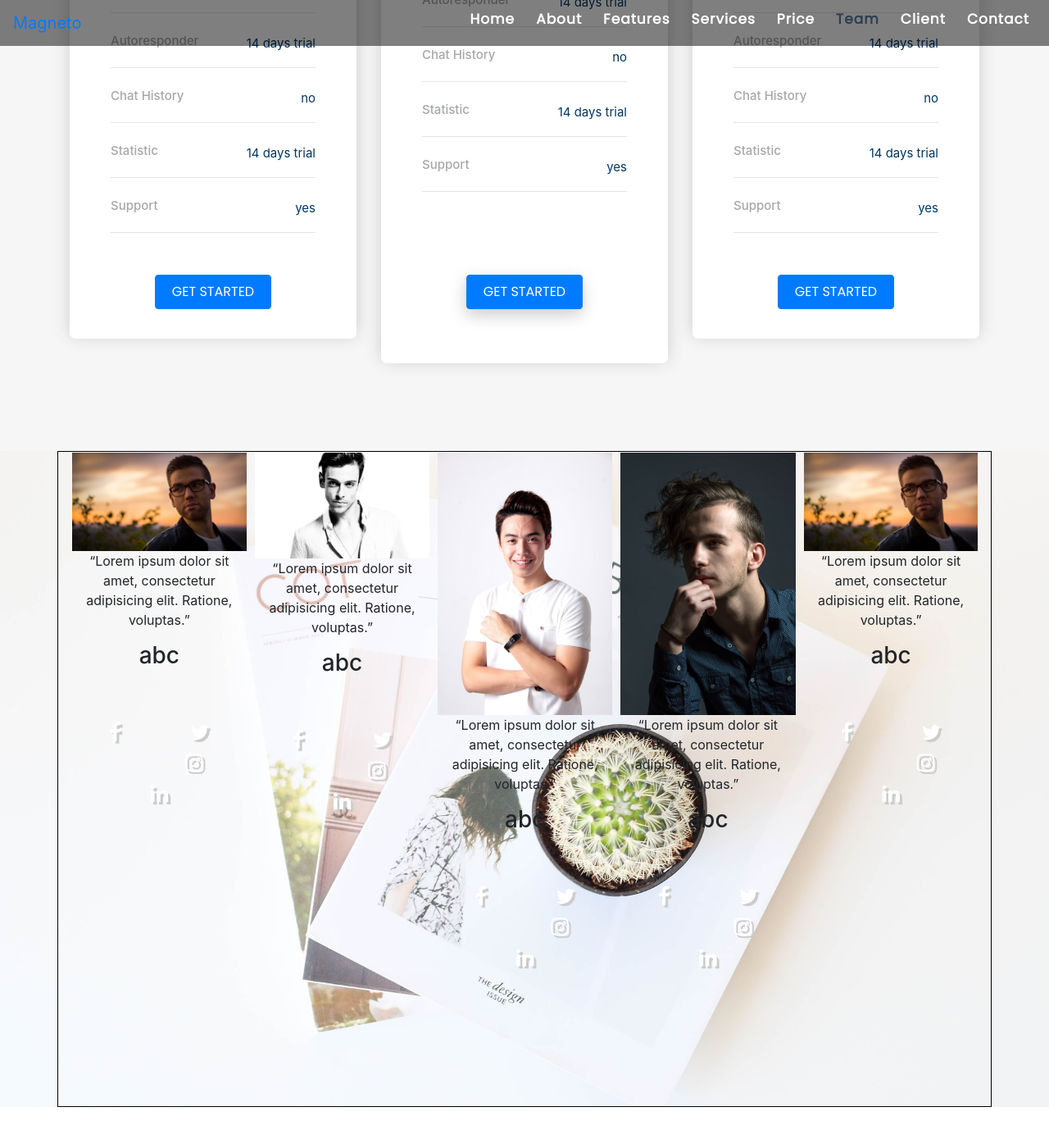
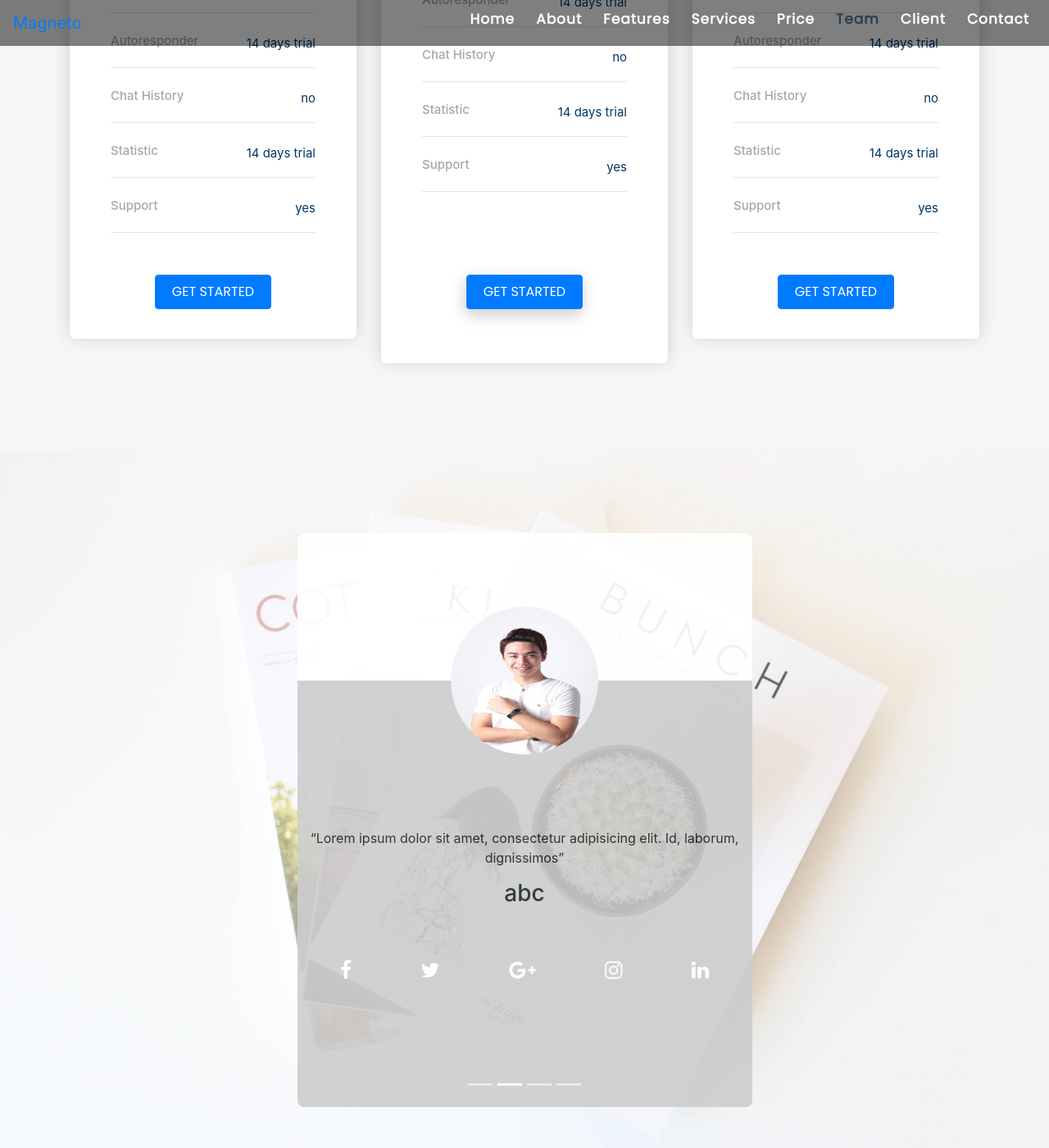
Before and after one commit to Jekyllfox/Magneto, a Jekyll site: the page built from index.html, in a window 1280 px wide and 1400 px high, scrolled down 3518 px. Shown: the whole window at 82% size. Built offline with Jekyll 4.4.1, drawn with Linux system fonts in a browser that asks for light colours; nearby versions of some CDN libraries; Markdown is read by kramdown in place of the engine named in the settings; before the commit the page ends 4868 px from its top, so only the background shows below that.

Commit message:
initial commit

```diff
--- a/css/style.css
+++ b/css/style.css
@@ -548,19 +548,36 @@ font-weight:lighter;
 
 .team{
   width: 100%;
-  height: 800px;
+  height: 850px;
   background-image: url('../images/books.jpg');
   background-position: center;
   background-size: cover;
   background-repeat: no-repeat;
   background-attachment: fixed;
 }
-.team .container{
+.team .row{
+  width: 50%;
+  margin: 0 auto;
+}
+.member-profile{
   width: 100%;
-  height: 100%;
-  border: 1px solid black;
+  height: 700px;
+  margin-top: 100px;
+  background-color: #ccc;
+  opacity: 0.9;
+  border-radius: 8px;
 }
-.members{
+.member-profile .mem-header{
   width: 100%;
-  border: 1px solid #0000;
+  height: 180px;
+  background-color: #fff;
+  border-top-right-radius: 8px;
+  border-top-left-radius: 8px;
 }
+.member-profile img{
+  width: 180px;
+  height: 180px;
+  border-radius: 100%;
+  position: relative;
+  top:-90px;
+}
--- a/index.html
+++ b/index.html
@@ -296,78 +296,91 @@ layout: default
 <div class="team" id="team">
   <div class="container">
     <div class="row">
-      <div class="col-lg-12">
+      <div id="Indicators" class="carousel slide" data-ride="carousel">
+        <ol class="carousel-indicators">
+          <li data-target="#Indicators" data-slide-to="0" class="active"></li>
+          <li data-target="#Indicators" data-slide-to="1"></li>
+          <li data-target="#Indicators" data-slide-to="2"></li>
+          <li data-target="#Indicators" data-slide-to="3"></li>
+        </ol>
+        <div class="carousel-inner">
 
-        <div class="members owl-carousel">
-         <div class="member-profile item">
-         <div class="header"></div>
+          <div class="carousel-item active">
+            <div class="member-profile">
+            <div class="mem-header"></div>
             <img src="assets/mem1.jpg" alt="member1">
-           <p><span>&ldquo;</span>Lorem ipsum dolor sit amet, consectetur adipisicing elit. Ratione, voluptas.<span>&rdquo;</span></p>
+              <p><span>&ldquo;</span>Lorem ipsum dolor sit amet, consectetur adipisicing elit. Id, laborum, dignissimos<span>&rdquo;</span></p>
             <h3 class="mem-name">abc</h3>
             <div class="social-links">
               <ul>
                 <li><a href="#"><i class="fa fa-facebook"></i></a></li>
                 <li><a href="#"><i class="fa fa-twitter"></i></a></li>
-             <li><a href="#"><i class="fa fa-gogle-plus"></i></a></li>
+                <li><a href="#"><i class="fa fa-google-plus"></i></a></li>
                 <li><a href="#"><i class="fa fa-instagram"></i></a></li>
                 <li><a href="#"><i class="fa fa-linkedin"></i></a></li>
               </ul>
             </div>
             </div>
+          </div>
+          <div class="carousel-item">
             <div class="member-profile item">
-           <div class="header"></div>
+              <div class="mem-header"></div>
               <img src="assets/mem2.jpg" alt="member1">
               <blockquote cite="">
-             <p><span>&ldquo;</span>Lorem ipsum dolor sit amet, consectetur adipisicing elit. Ratione, voluptas.<span>&rdquo;</span></p>
+                <p><span>&ldquo;</span>Lorem ipsum dolor sit amet, consectetur adipisicing elit. Id, laborum, dignissimos<span>&rdquo;</span></p>
               </blockquote>
               <h3 class="mem-name">abc</h3>
               <div class="social-links">
                 <ul>
                   <li><a href="#"><i class="fa fa-facebook"></i></a></li>
                   <li><a href="#"><i class="fa fa-twitter"></i></a></li>
-               <li><a href="#"><i class="fa fa-gogle-plus"></i></a></li>
+                  <li><a href="#"><i class="fa fa-google-plus"></i></a></li>
                   <li><a href="#"><i class="fa fa-instagram"></i></a></li>
                   <li><a href="#"><i class="fa fa-linkedin"></i></a></li>
                 </ul>
               </div>
             </div>
+          </div>
+          <div class="carousel-item">
             <div class="member-profile item">
-           <div class="header"></div>
+              <div class="mem-header"></div>
               <img src="assets/mem3.jpg" alt="member1">
               <blockquote cite="">
-             <p><span>&ldquo;</span>Lorem ipsum dolor sit amet, consectetur adipisicing elit. Ratione, voluptas.<span>&rdquo;</span></p>
+                <p><span>&ldquo;</span>Lorem ipsum dolor sit amet, consectetur adipisicing elit. Id, laborum, dignissimos<span>&rdquo;</span></p>
               </blockquote>
               <h3 class="mem-name">abc</h3>
               <div class="social-links">
                 <ul>
                   <li><a href="#"><i class="fa fa-facebook"></i></a></li>
                   <li><a href="#"><i class="fa fa-twitter"></i></a></li>
-               <li><a href="#"><i class="fa fa-gogle-plus"></i></a></li>
+                  <li><a href="#"><i class="fa fa-google-plus"></i></a></li>
                   <li><a href="#"><i class="fa fa-instagram"></i></a></li>
                   <li><a href="#"><i class="fa fa-linkedin"></i></a></li>
                 </ul>
               </div>
             </div>
+          </div>
+          <div class="carousel-item">
             <div class="member-profile item">
-           <div class="header"></div>
+              <div class="mem-header"></div>
               <img src="assets/mem4.jpg" alt="member1">
               <blockquote cite="">
-             <p><span>&ldquo;</span>Lorem ipsum dolor sit amet, consectetur adipisicing elit. Ratione, voluptas.<span>&rdquo;</span></p>
+                <p><span>&ldquo;</span>Lorem ipsum dolor sit amet, consectetur adipisicing elit. Id, laborum, dignissimos<span>&rdquo;</span></p>
               </blockquote>
               <h3 class="mem-name">abc</h3>
               <div class="social-links">
                 <ul>
                   <li><a href="#"><i class="fa fa-facebook"></i></a></li>
                   <li><a href="#"><i class="fa fa-twitter"></i></a></li>
-               <li><a href="#"><i class="fa fa-gogle-plus"></i></a></li>
+                  <li><a href="#"><i class="fa fa-google-plus"></i></a></li>
                   <li><a href="#"><i class="fa fa-instagram"></i></a></li>
                   <li><a href="#"><i class="fa fa-linkedin"></i></a></li>
                 </ul>
               </div>
             </div>
           </div>
-
         </div>
       </div>
     </div>
   </div>
+</div>
--- a/js/main.js
+++ b/js/main.js
@@ -41,26 +41,3 @@ $(window).on('scroll', function () {
          $('.navbar').css('background-color','transparent');
        }
    });
-
-
-// Carousel
-  $(".owl-carousel").owlCarousel({
-  center:true,
-  loop:true,
-  margin:10,
-  dots:true,
-  autoplay:true,
-  autoplayTimeout:5000,
-  autoplayHoverPause:false,
-   responsive:{
-       0:{
-           items:1
-       },
-       600:{
-           items:3
-       },
-       1000:{
-           items:5
-       }
-   }
-  });
```
Also changed, not shown: 3 other files. Lines whose indentation alone changed are shown as unchanged.
